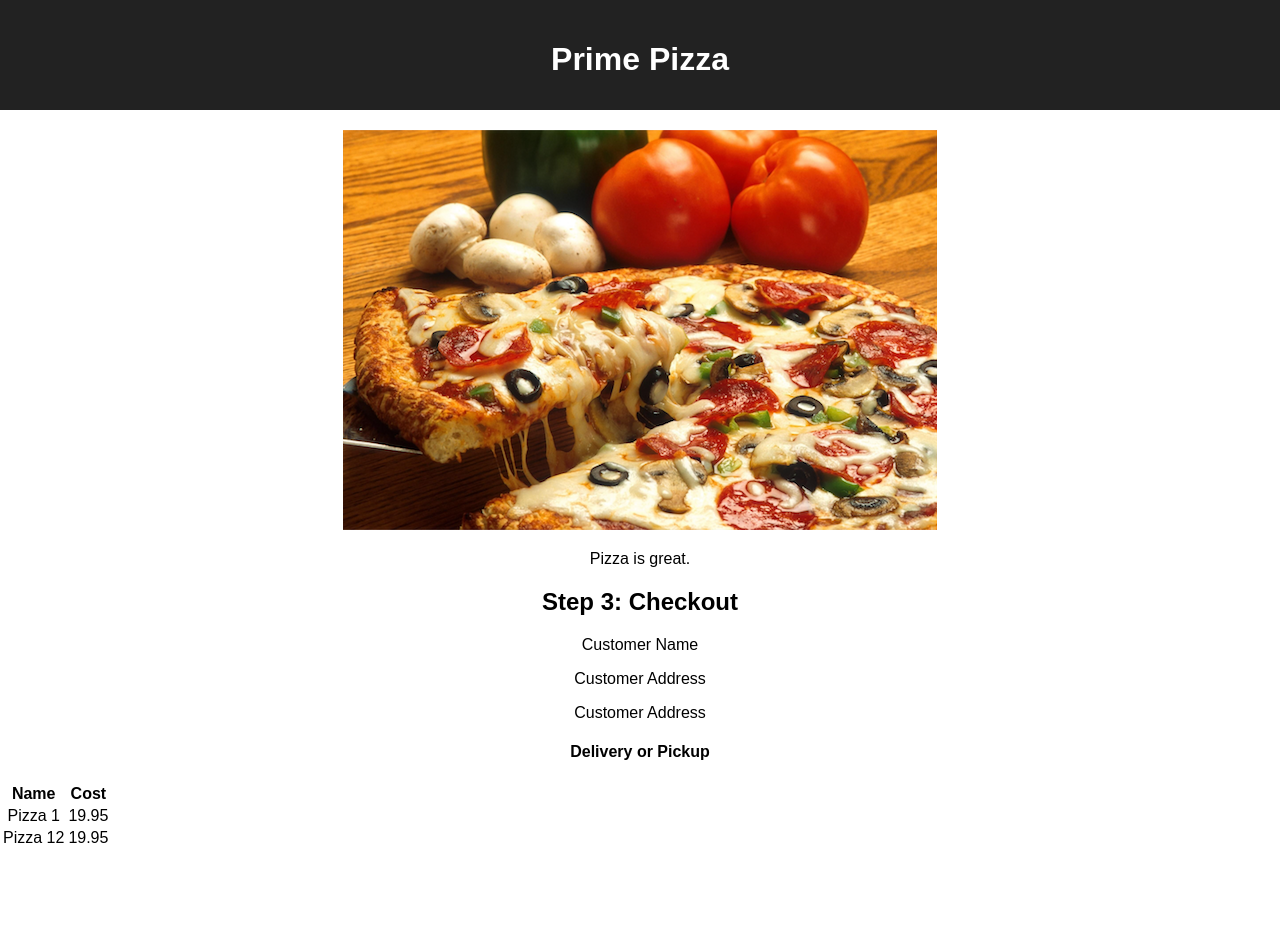
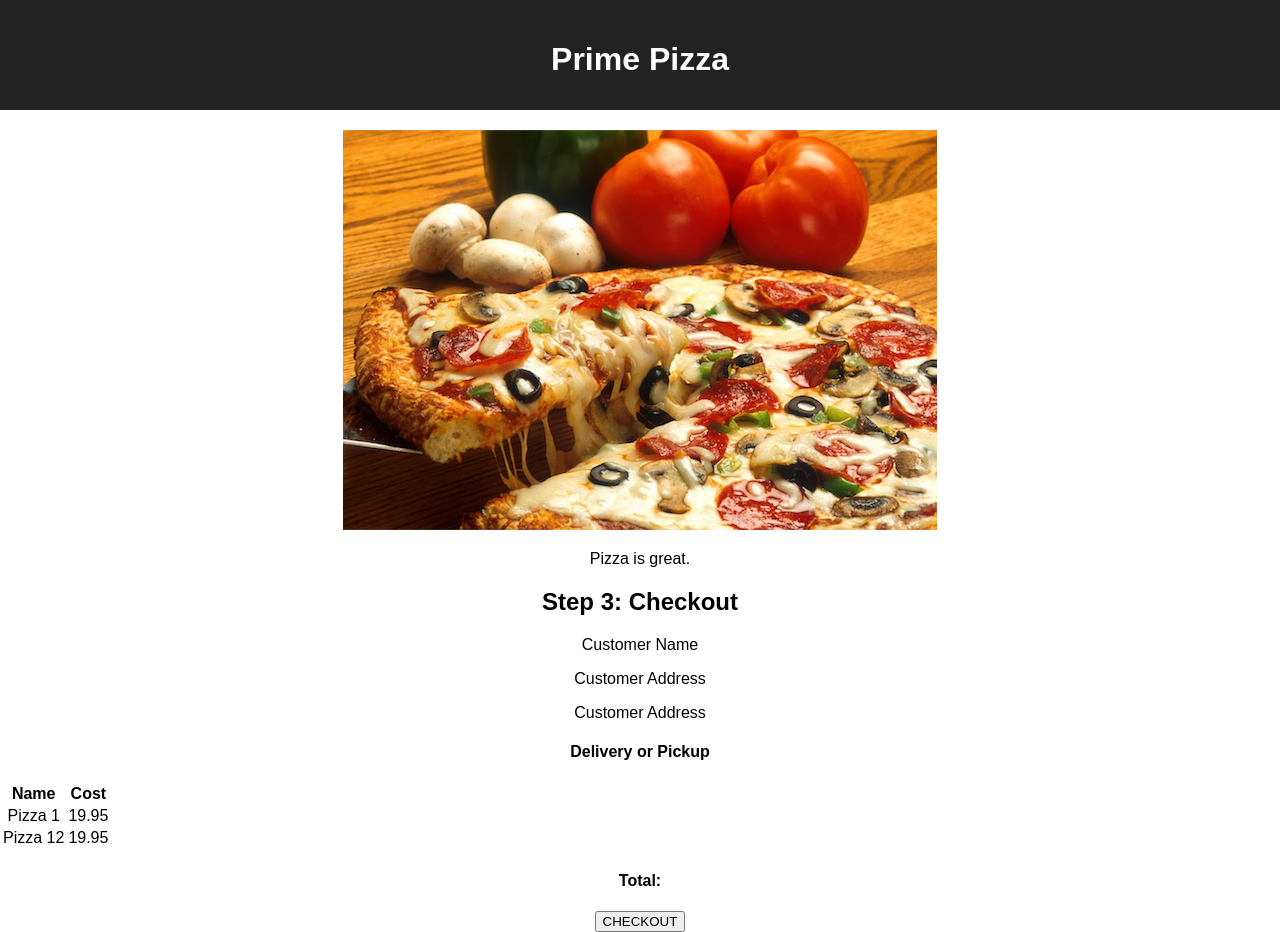
Before and after one commit to xqhuynh/pod-1-redux-pizza-parlor, a React (Create React App) app: page / in a window 1280 px wide. Before the commit the page ends 850 px from the top, so only its background shows below. Built offline with nearby package versions, Linux system fonts and the light colour scheme.

Commit message:
added button

```diff
--- a/src/components/Checkout/Checkout.jsx
+++ b/src/components/Checkout/Checkout.jsx
@@ -1,6 +1,14 @@
 
 
 function Checkout (){
+
+    function onCheckout(){
+        // [] post route to the DB
+        // [] confirmation window 'order submitted!'
+        // [] clear cart reducer
+        // [] navigate back to the home page
+    };
+
     return(
         <>
             <h2>Step 3: Checkout</h2>
@@ -27,13 +35,17 @@ function Checkout (){
                     </tr>
                 </tbody>
             </table>
+
+            <h4> Total: </h4>
+
+            <button
+                type='submit'
+                onClick={onCheckout}
+            >
+                CHECKOUT
+            </button>
         </>
     )
 }
 
 export default Checkout;
-
-// [] post route to the DB
-// [] confirmation window 'order submitted!'
-// [] clear cart reducer
-// [] navigate back to the home page
```
